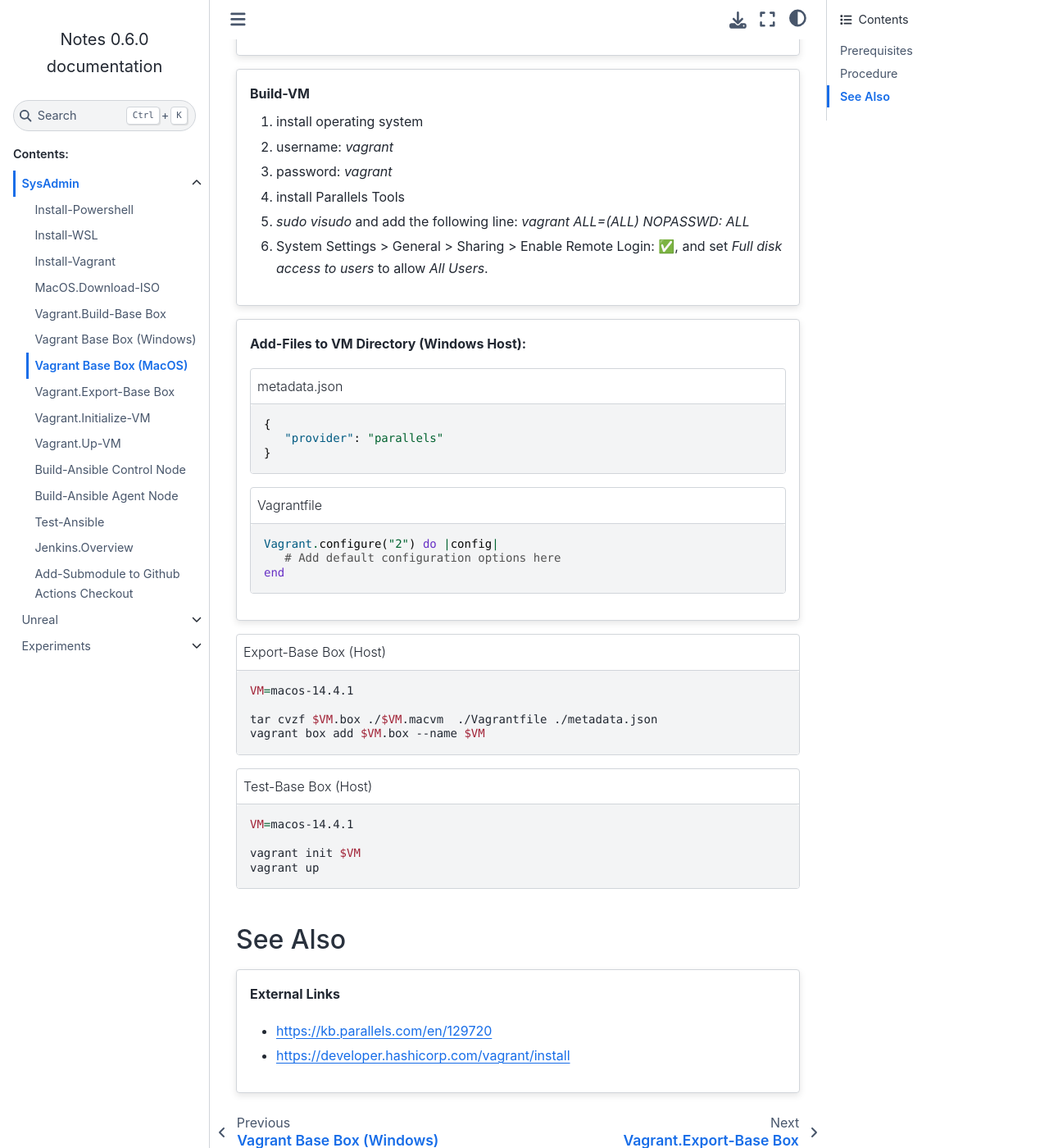
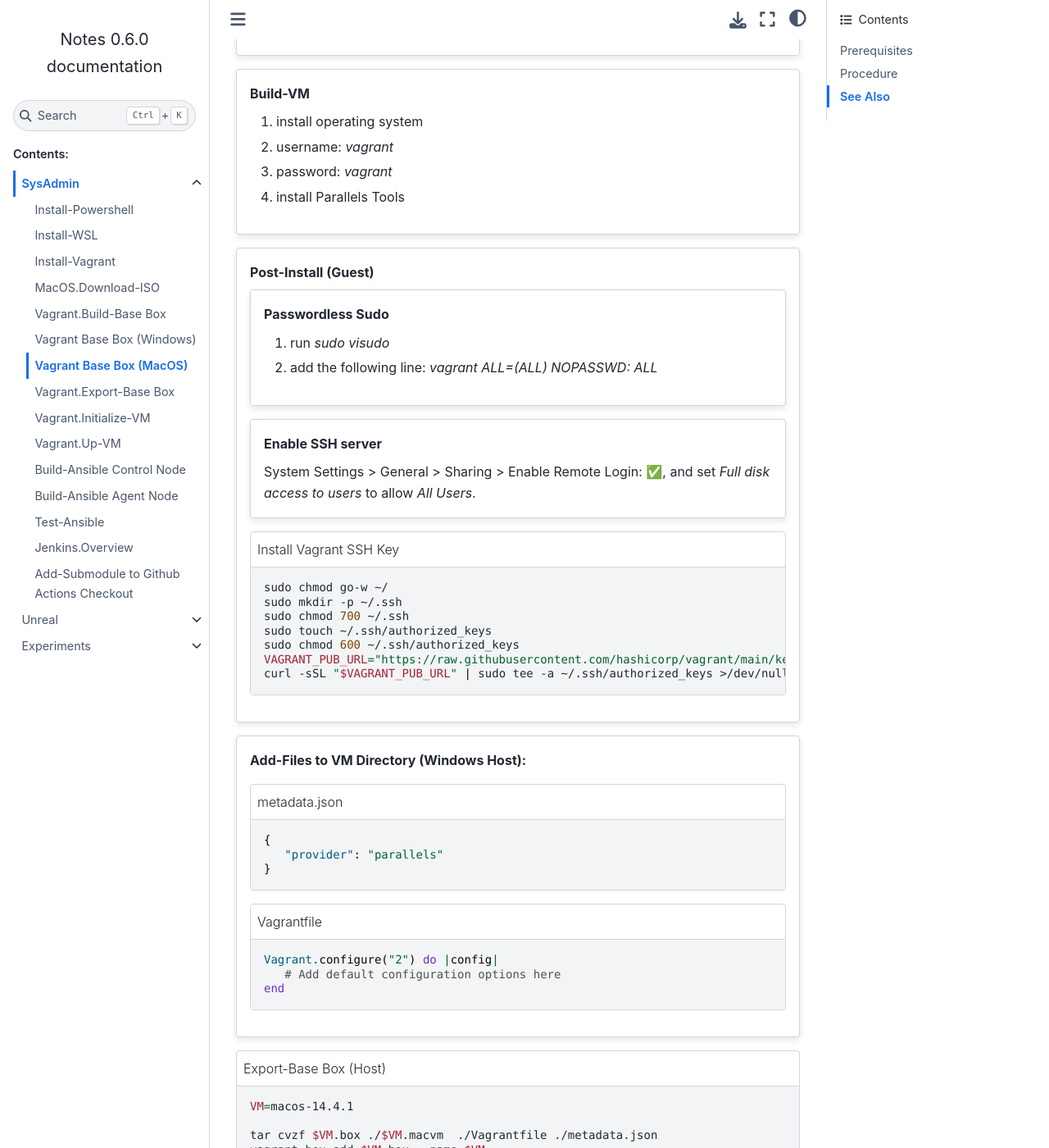
Before and after one commit to Liimurr/notes, a Sphinx documentation site: the page built from doc/src/Vagrant.Build-BaseBox_MacOS.rst, in a window 1280 px wide and 1400 px high, scrolled down 1440 px. Shown: the whole window at 82% size. Built offline with Sphinx 7.4.7 and the Sphinx Book theme 1.1.4, drawn with Linux system fonts in a browser that asks for light colours; pages that are not in the unit, such as notebooks, are missing from menus.

Commit message:
update base box instructions

```diff
--- a/doc/src/Vagrant.Build-BaseBox_MacOS.rst
+++ b/doc/src/Vagrant.Build-BaseBox_MacOS.rst
@@ -61,8 +61,28 @@ Procedure
    2. username: `vagrant`
    3. password: `vagrant`
    4. install Parallels Tools
-   5. `sudo visudo` and add the following line: `vagrant ALL=(ALL) NOPASSWD: ALL`
-   6. System Settings > General > Sharing > Enable Remote Login: ✅, and set `Full disk access to users` to allow `All Users`.
+
+.. card:: Post-Install (Guest)
+
+   .. card:: Passwordless Sudo
+
+      1. run `sudo visudo`
+      2. add the following line: `vagrant ALL=(ALL) NOPASSWD: ALL`
+
+   .. card:: Enable SSH server
+
+      System Settings > General > Sharing > Enable Remote Login: ✅, and set `Full disk access to users` to allow `All Users`.
+
+   .. code-block:: shell
+      :caption: Install Vagrant SSH Key
+
+      sudo chmod go-w ~/
+      sudo mkdir -p ~/.ssh
+      sudo chmod 700 ~/.ssh
+      sudo touch ~/.ssh/authorized_keys
+      sudo chmod 600 ~/.ssh/authorized_keys
+      VAGRANT_PUB_URL="https://raw.githubusercontent.com/hashicorp/vagrant/main/keys/vagrant.pub"
+      curl -sSL "$VAGRANT_PUB_URL" | sudo tee -a ~/.ssh/authorized_keys >/dev/null
 
 .. card:: Add-Files to VM Directory (Windows Host):
 
--- a/doc/src/Vagrant.Build-BaseBox_Windows.rst
+++ b/doc/src/Vagrant.Build-BaseBox_Windows.rst
@@ -18,7 +18,7 @@ Prerequisites
 
    https://www.vmware.com/products/workstation-pro/workstation-pro-evaluation.html
 
-.. code-block:: powershell
+.. code-block:: shell
    :caption: Vagrant VMWare Plugin
 
    vagrant plugin install vagrant-vmware-desktop
```
Also changed, not shown: doc/src/Vagrant.Build-BaseBox_Ubuntu.rst (added, +87 -0 lines).
